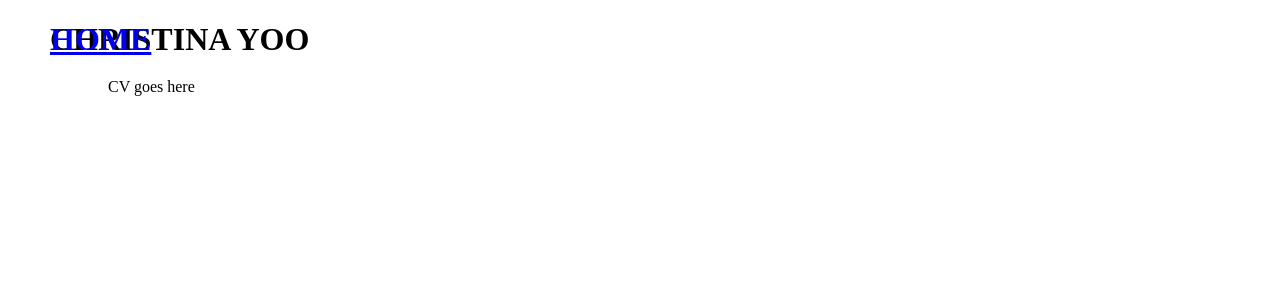
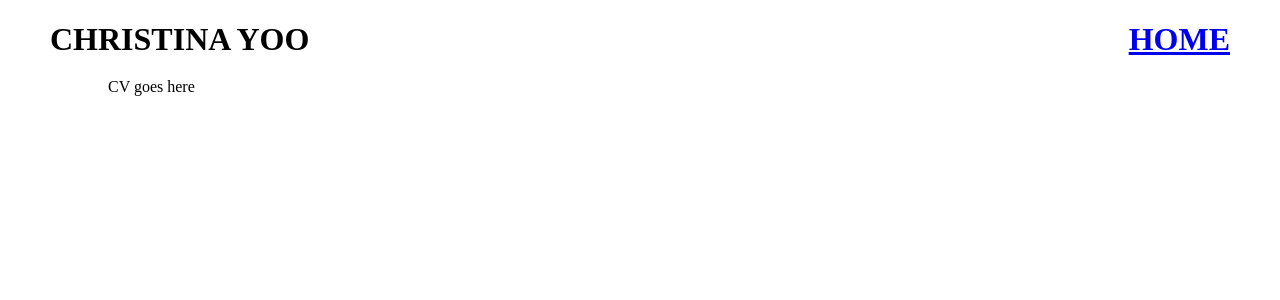
Before and after one commit to apclemens/christina, a Jekyll site: the page built from cv.html, in a window 1280 px wide. Shown: the top 300 px of the page. Built offline with Jekyll 4.4.1, drawn with Linux system fonts in a browser that asks for light colours.

Commit message:
fix cv link

```diff
--- a/_layouts/default.html
+++ b/_layouts/default.html
@@ -11,10 +11,10 @@
     </head>
     <body>
         <header>
-            <h1>
+            <h1 id="title">
                 CHRISTINA YOO
             </h1>
-            <h1>
+            <h1 id="link">
                 {% if page.frontpage %}<a href="/cv">CV</a>{% else %}<a href="/">HOME</a>{% endif %}
             </h1>
         </header>
--- a/resources/css/style.css
+++ b/resources/css/style.css
@@ -8,11 +8,11 @@ header {
     background-color: white;
     height: 70px;
 }
-header h1 {
+header #title {
     position: absolute;
     left: 50px;
 }
-header h2 {
+header #link {
     position: absolute;
     right: 50px;
     top: 0;
```
Also changed, not shown: 12 other files.
